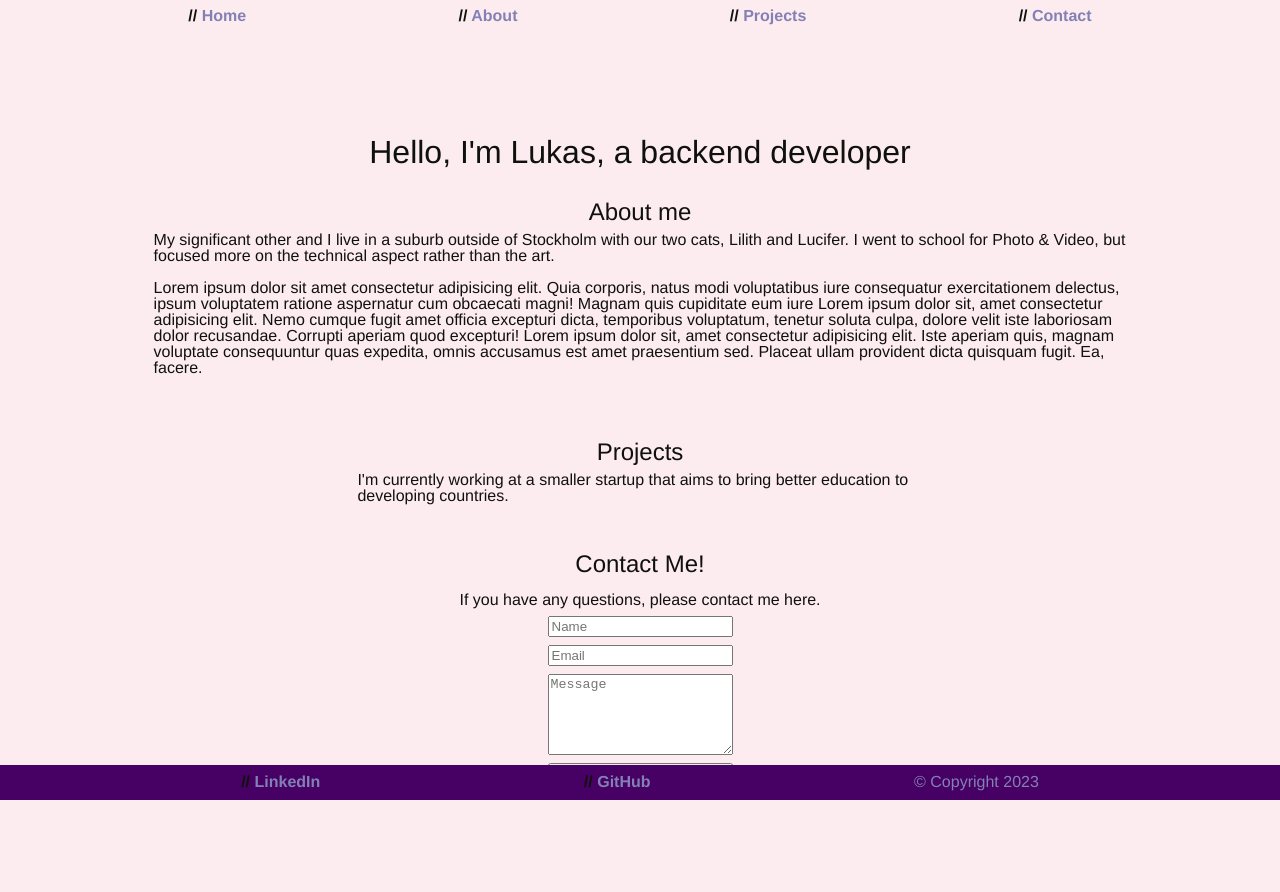
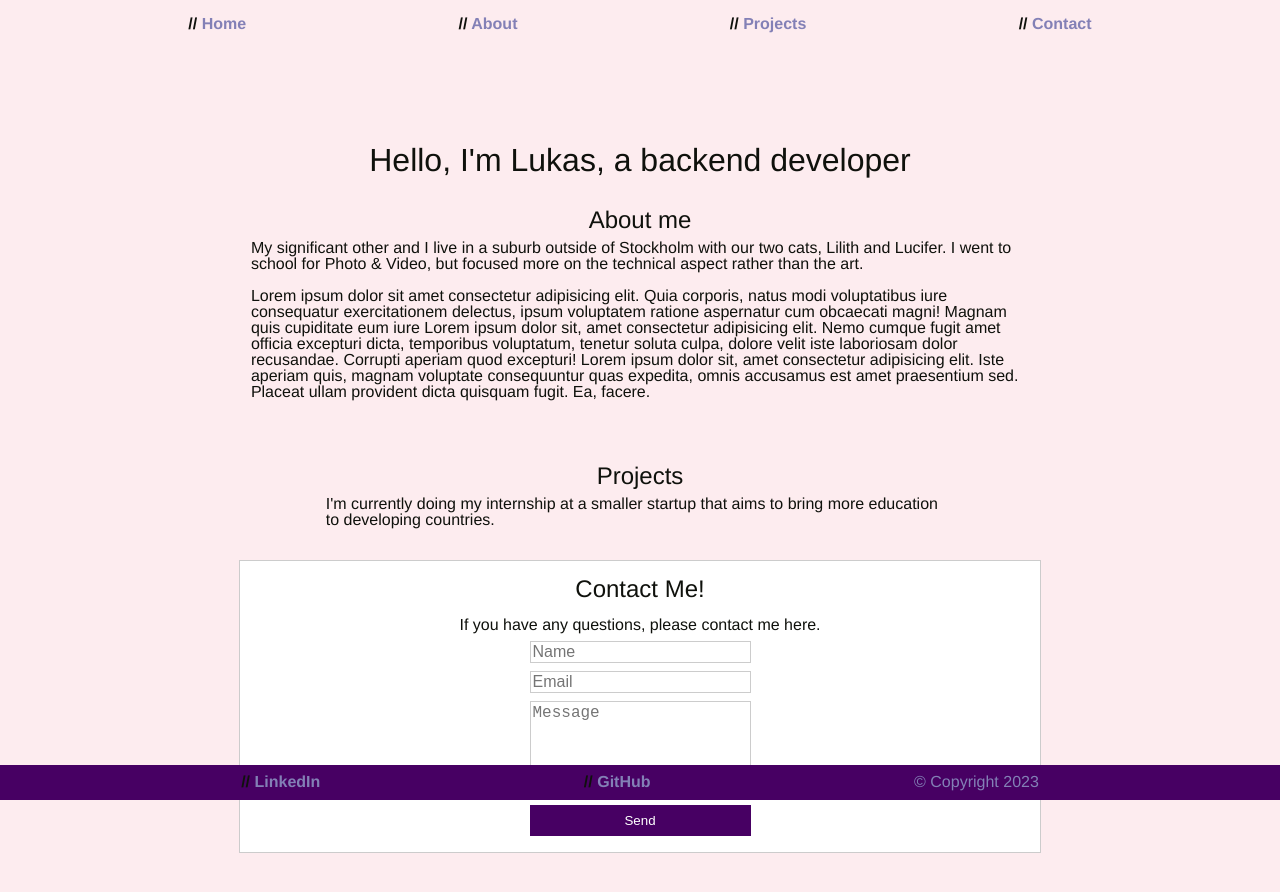
Before and after one commit to Lukhasz/inlamningsuppgift_webbutveckling, a React (Create React App) app: page / in a window 1280 px wide. Shown: the top 892 px of the page. Before the commit the page ends 856 px from the top, so only its background shows below. Built offline with nearby package versions, Linux system fonts and the light colour scheme.

Commit message:
Added functionality in the ContactForm, it now rejects non-valid submissions. Also added some styling to ContactForm

```diff
--- a/src/Projects.js
+++ b/src/Projects.js
@@ -5,7 +5,7 @@ const Projects = () => {
     <article className='article' id="projects">
       <div className='article-container'>
         <h2>Projects</h2>
-        <p>I'm currently working at a smaller startup that aims to bring better education to developing countries.</p>
+        <p>I'm currently doing my internship at a smaller startup that aims to bring more education to developing countries.</p>
       </div>
     </article>
   );
--- a/src/components/ContactForm.js
+++ b/src/components/ContactForm.js
@@ -1,19 +1,44 @@
-import React from "react";
+import React, { useState, useEffect } from "react";
 
 const ContactForm = () => {
+  const [form, setForm] = useState({ name: "", email: "", message: "" });
+  const [isFormValid, setIsFormValid] = useState(false);
+  const [isSubmitted, setIsSubmitted] = useState(false);
+
+  useEffect(() => {
+    const isFormValid = Object.values(form).every((value) => value !== "");
+    setIsFormValid(isFormValid);
+  }, [form]);
+
+  const handleChange = (event) => {
+    setForm({ ...form, [event.target.name]: event.target.value });
+  };
+
+  const handleSubmit = (event) => {
+    event.preventDefault();
+    if (isFormValid) {
+      setIsSubmitted(true);
+    } else {
+      alert("Please fill in all fields.");
+    }
+  };
+
   return (
     <div className="contact-us" id="contact">
       <h2>Contact Me!</h2>
-      <p>If you have any questions, please contact me here.</p>
+      {isSubmitted ?
+        <p style={{color: 'green'}}>Thank you for contacting me, I will be in touch.</p> :
+        <p>If you have any questions, please contact me here.</p>
+      }
 
-      <form className="contact-form">
-        <input type="text" placeholder="Name" required />
+      <form className="contact-form" onSubmit={handleSubmit}>
+        <input type="text" name="name" placeholder="Name" onChange={handleChange} required />
 
-        <input type="email" placeholder="Email" required />
+        <input type="email" name="email" placeholder="Email" onChange={handleChange} required />
 
-        <textarea className="contact-textarea" placeholder="Message" rows={5} required></textarea>
+        <textarea className="contact-textarea" name="message" placeholder="Message" rows={5} onChange={handleChange} required></textarea>
 
-        <button type="submit" onClick={() => alert("Thank you for contacting me, I will be in touch.")}>Send</button>
+        <button type="submit">Send</button>
       </form>
 
     </div>
--- a/src/index.css
+++ b/src/index.css
@@ -1,11 +1,14 @@
+@import url('https://fonts.googleapis.com/css?family=Poppins:400,500,600,700&display=swap');
+
 :root {
-  font-family: Helvetica;
+  font-family: 'Helvetica';
   color: #0F110C;
   background-color: #FDECEF;
   display: flex;
   flex-direction: column;
   align-items: center;
   justify-content: center;
+  padding-bottom: 4rem;
 
 }
 
@@ -21,6 +24,7 @@ h2 {
 }
 
 .header-nav {
+  margin-top: 1rem;
   margin-bottom: 7rem;
 }
 
@@ -59,32 +63,43 @@ h2 {
   flex-direction: column;
   justify-content: center;
   align-items: center;
+  max-width: 80%;
 }
 
 .contact-us {
   display: flex;
   flex-direction: column;
+  justify-content: center;
   align-items: center;
+  max-width: 60%;
   gap: .5rem;
-  margin-top: 1rem;
-  margin-bottom: 4.5rem;
+  padding: 1rem;
+  border: 1px solid #ccc;
+  background-color: #fff;
+  margin: auto;
 }
+
 .contact-us p {
   text-align: center;
-  max-width: 50%;
 }
 
 .contact-form {
   display: flex;
   flex-direction: column;
-  max-width: 60%;
   gap: .5rem;
 }
 
 .contact-textarea {
   max-width: 100%;
-  min-width: 50%;
-  resize: both;
+  min-width: 95%;
+  resize: vertical;
+
+}
+
+.contact-form input, .contact-form textarea{
+  border: 1px solid #ccc;
+  font-size: 1rem;
+  color: #333;
 }
 
 .footer {
@@ -94,6 +109,7 @@ h2 {
 .footer-nav {
   position: fixed;
   bottom: 0px;
+  left: 0;
   width: 100%;
   background-color: #470063;
 }
@@ -126,3 +142,16 @@ a::before {
 p {
   max-width: 80%;
 }
+
+button {
+  padding: .5rem 1rem;
+  border: none;
+  background-color: #470063;
+  color: #fff;
+  cursor: pointer;
+  transition: background-color .3s ease;
+}
+
+button:hover {
+  background-color: #8380B6;
+}
```
